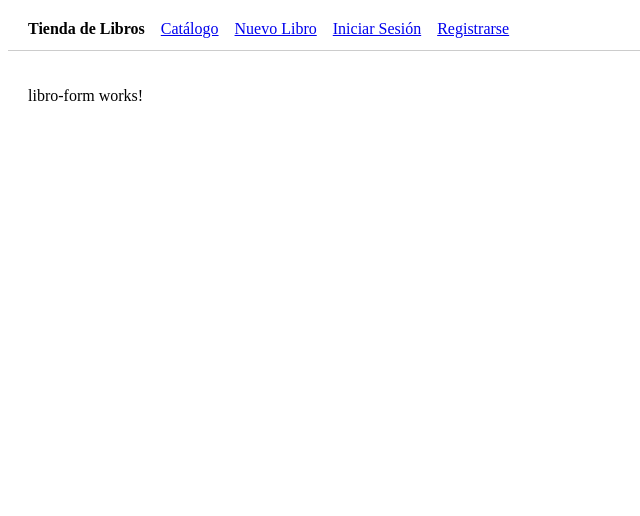
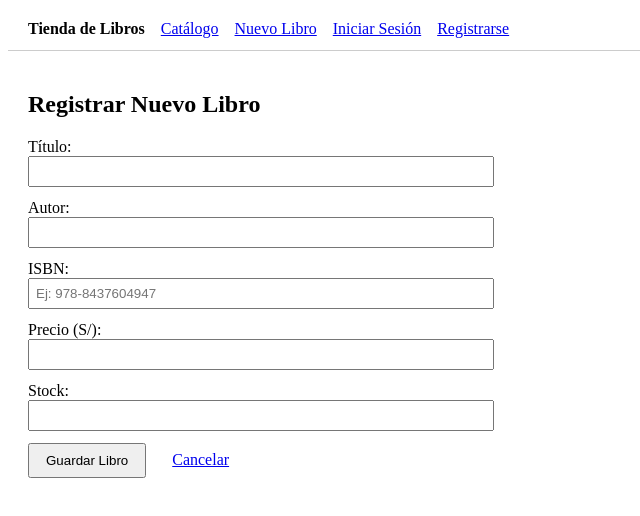
Before and after one commit to lancelottfd/TIENDA-DE-LIBROS-VIRTUAL, an Angular app in the folder tienda-libros-frontend/: page /libros/nuevo in a window 1280 px wide. Shown: the top 516 px of the page, without its empty margins (0-640 px from the left). Built offline with nearby package versions, Linux system fonts and the light colour scheme.

Commit message:
formularios reactivos con validacion

```diff
--- a/tienda-libros-frontend/src/app/components/libro-form/libro-form.html
+++ b/tienda-libros-frontend/src/app/components/libro-form/libro-form.html
@@ -1 +1,90 @@
-<p>libro-form works!</p>
+<div style="max-width: 450px;">
+  <h2>{{ libroId ? 'Editar Libro' : 'Registrar Nuevo Libro' }}</h2>
+
+  <form [formGroup]="libroForm" (ngSubmit)="onSubmit()">
+    <div style="margin-bottom: 12px;">
+      <label for="titulo">Título:</label><br />
+      <input id="titulo" type="text" formControlName="titulo" style="width: 100%; padding: 6px;" />
+
+      @if (libroForm.get('titulo')?.invalid && libroForm.get('titulo')?.touched) {
+      <div style="color: red; font-size: 0.85rem; margin-top: 4px;">
+        @if (libroForm.get('titulo')?.errors?.['required']) {
+        <span>El título es obligatorio.</span>
+        }
+        @if (libroForm.get('titulo')?.errors?.['minlength']) {
+        <span>Debe tener al menos 2 caracteres.</span>
+        }
+      </div>
+      }
+    </div>
+
+    <div style="margin-bottom: 12px;">
+      <label for="autor">Autor:</label><br />
+      <input id="autor" type="text" formControlName="autor" style="width: 100%; padding: 6px;" />
+
+      @if (libroForm.get('autor')?.invalid && libroForm.get('autor')?.touched) {
+      <div style="color: red; font-size: 0.85rem; margin-top: 4px;">
+        @if (libroForm.get('autor')?.errors?.['required']) {
+        <span>El autor es obligatorio.</span>
+        }
+        @if (libroForm.get('autor')?.errors?.['minlength']) {
+        <span>Debe tener al menos 3 caracteres.</span>
+        }
+      </div>
+      }
+    </div>
+
+    <div style="margin-bottom: 12px;">
+      <label for="isbn">ISBN:</label><br />
+      <input id="isbn" type="text" formControlName="isbn" placeholder="Ej: 978-8437604947" style="width: 100%; padding: 6px;" />
+
+      @if (libroForm.get('isbn')?.invalid && libroForm.get('isbn')?.touched) {
+      <div style="color: red; font-size: 0.85rem; margin-top: 4px;">
+        @if (libroForm.get('isbn')?.errors?.['required']) {
+        <span>El ISBN es obligatorio.</span>
+        }
+        @if (libroForm.get('isbn')?.errors?.['pattern']) {
+        <span>Ingresa un ISBN válido (10 a 17 dígitos o guiones).</span>
+        }
+      </div>
+      }
+    </div>
+
+    <div style="margin-bottom: 12px;">
+      <label for="precio">Precio (S/):</label><br />
+      <input id="precio" type="number" step="0.01" formControlName="precio" style="width: 100%; padding: 6px;" />
+
+      @if (libroForm.get('precio')?.invalid && libroForm.get('precio')?.touched) {
+      <div style="color: red; font-size: 0.85rem; margin-top: 4px;">
+        @if (libroForm.get('precio')?.errors?.['required']) {
+        <span>El precio es obligatorio.</span>
+        }
+        @if (libroForm.get('precio')?.errors?.['min']) {
+        <span>El precio debe ser mayor a 0.</span>
+        }
+      </div>
+      }
+    </div>
+
+    <div style="margin-bottom: 12px;">
+      <label for="stock">Stock:</label><br />
+      <input id="stock" type="number" formControlName="stock" style="width: 100%; padding: 6px;" />
+
+      @if (libroForm.get('stock')?.invalid && libroForm.get('stock')?.touched) {
+      <div style="color: red; font-size: 0.85rem; margin-top: 4px;">
+        @if (libroForm.get('stock')?.errors?.['required']) {
+        <span>El stock es obligatorio.</span>
+        }
+        @if (libroForm.get('stock')?.errors?.['min'] || libroForm.get('stock')?.errors?.['pattern']) {
+        <span>Ingresa una cantidad entera válida (0 o mayor).</span>
+        }
+      </div>
+      }
+    </div>
+
+    <div style="display: flex; gap: 10px;">
+      <button type="submit" style="padding: 8px 16px;">Guardar Libro</button>
+      <a routerLink="/libros" style="padding: 8px 16px;">Cancelar</a>
+    </div>
+  </form>
+</div>
--- a/tienda-libros-frontend/src/app/components/libro-form/libro-form.ts
+++ b/tienda-libros-frontend/src/app/components/libro-form/libro-form.ts
@@ -1,9 +1,40 @@
-import { Component } from '@angular/core';
+import { Component, inject, OnInit } from '@angular/core';
+import { FormBuilder, ReactiveFormsModule, Validators } from '@angular/forms';
+import { ActivatedRoute, RouterLink } from '@angular/router';
 
 @Component({
   selector: 'app-libro-form',
-  imports: [],
+  standalone: true,
+  imports: [ReactiveFormsModule, RouterLink],
   templateUrl: './libro-form.html',
   styleUrl: './libro-form.css',
 })
-export class LibroForm {}
+export class LibroForm implements OnInit {
+  private fb = inject(FormBuilder);
+  private route = inject(ActivatedRoute);
+
+  libroId: string | null = null;
+
+  libroForm = this.fb.group({
+    titulo: ['', [Validators.required, Validators.minLength(2)]],
+    autor: ['', [Validators.required, Validators.minLength(3)]],
+    isbn: ['', [Validators.required, Validators.pattern(/^[0-9-]{10,17}$/)]],
+    precio: [null as number | null, [Validators.required, Validators.min(0.1)]],
+    stock: [
+      null as number | null,
+      [Validators.required, Validators.min(0), Validators.pattern(/^[0-9]+$/)],
+    ],
+  });
+
+  ngOnInit() {
+    this.libroId = this.route.snapshot.paramMap.get('id');
+  }
+
+  onSubmit() {
+    if (this.libroForm.invalid) {
+      this.libroForm.markAllAsTouched();
+      return;
+    }
+    console.log('Datos válidos del Libro:', this.libroForm.value);
+  }
+}
```
